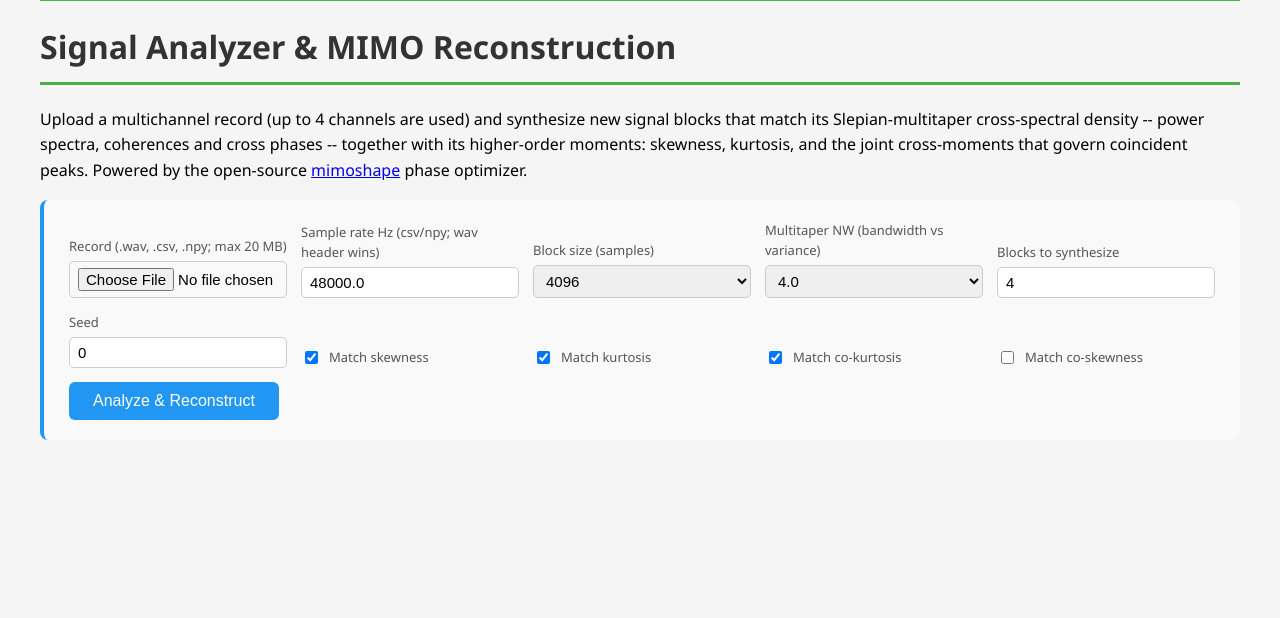
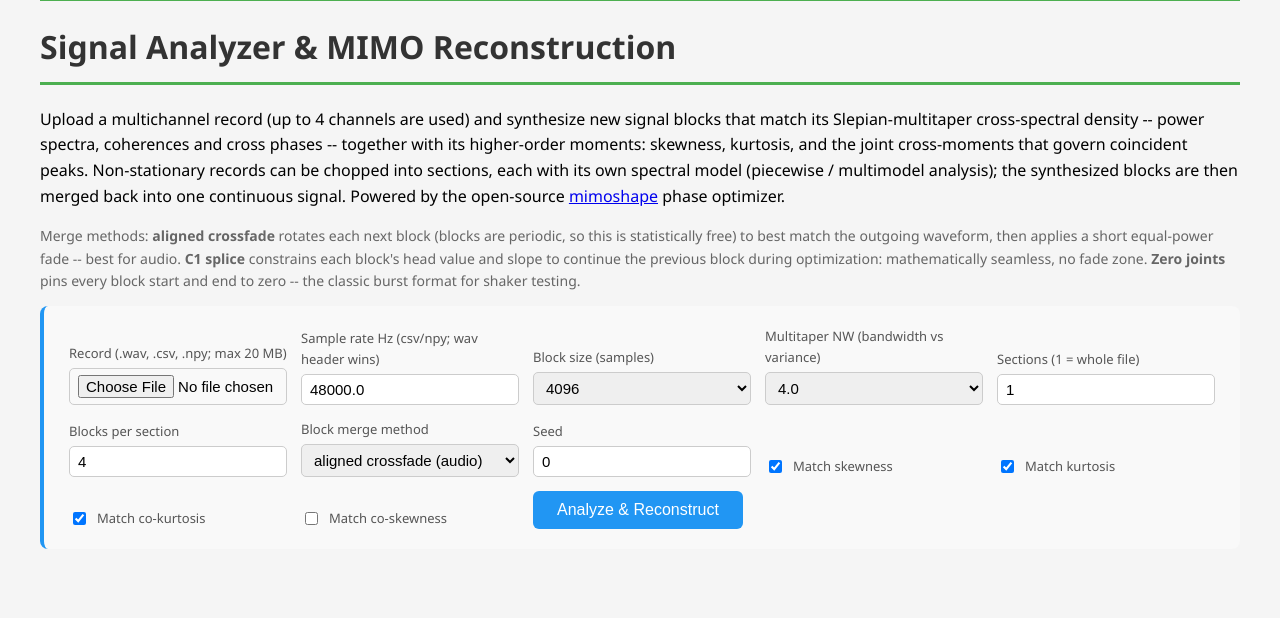
Before and after one commit to luchp/sensemagic, a FastAPI app: page /app_mimoshape_file/ in a window 1280 px wide. Shown: the part 182-800 px from the top of the page. Run offline with FastAPI, Linux system fonts and the light colour scheme; parts of the project's set-up code (start-up, migrations or seed data) failed here and were passed over; some libraries are stand-ins or nearby versions.

Commit message:
Analyzer page: multimodel sections + merge methods (aligned crossfade, C1 splice, zero joints)
Co-authored-by: Copilot <223556219+Copilot@users.noreply.github.com>

```diff
--- a/app/pages/mimoshape/analyzer.py
+++ b/app/pages/mimoshape/analyzer.py
@@ -11,14 +11,25 @@ from dataclasses import dataclass
 
 import numpy as np
 
-from mimoshape import MomentTarget, SynthesisProblem, MimoShaper, estimate, moments
+from mimoshape import (
+    EndpointTarget,
+    MomentTarget,
+    SynthesisProblem,
+    MimoShaper,
+    estimate,
+    moments,
+)
 
 MAX_UPLOAD_BYTES = 20 * 1024 * 1024
 MAX_CHANNELS = 4
 NFFT_CHOICES = (512, 1024, 2048, 4096, 8192)
 NW_CHOICES = (2.0, 3.0, 4.0, 6.0, 8.0)
 MAX_BLOCKS = 8
+MAX_SECTIONS = 8
+MAX_TOTAL_BLOCKS = 16
+MERGE_CHOICES = ("crossfade", "c1", "zero")
 MAX_TIME_PER_BLOCK = 5.0
+ENDPOINT_WEIGHT = 10.0  # scaled by 1/variance to make it dimensionless
 
 
 class UploadError(ValueError):
@@ -110,6 +121,8 @@ class AnalysisParams:
     match_cokurtosis: bool = True
     match_coskewness: bool = False
     num_blocks: int = 4
+    num_sections: int = 1  # 1 = whole file; >1 = piecewise (multimodel)
+    merge: str = "crossfade"  # how consecutive blocks are joined
     seed: int = 0
 
     def __post_init__(self):
@@ -119,6 +132,15 @@ class AnalysisParams:
             raise UploadError(f"NW must be one of {NW_CHOICES}")
         if not 1 <= self.num_blocks <= MAX_BLOCKS:
             raise UploadError(f"blocks must be 1..{MAX_BLOCKS}")
+        if not 1 <= self.num_sections <= MAX_SECTIONS:
+            raise UploadError(f"sections must be 1..{MAX_SECTIONS}")
+        if self.num_sections * self.num_blocks > MAX_TOTAL_BLOCKS:
+            raise UploadError(
+                f"sections x blocks must be <= {MAX_TOTAL_BLOCKS} "
+                f"(got {self.num_sections} x {self.num_blocks})"
+            )
+        if self.merge not in MERGE_CHOICES:
+            raise UploadError(f"merge must be one of {MERGE_CHOICES}")
         if not 0 <= self.seed <= 2**31:
             raise UploadError("seed must be a non-negative 32-bit integer")
 
@@ -145,64 +167,141 @@ class AnalysisResult:
     record: np.ndarray  # (Nj, N) as analysed
     fs: float
     G_record: np.ndarray  # multitaper CSD of the record
-    G_synth: np.ndarray  # same estimator over the synthesized ensemble
-    blocks: np.ndarray  # (Nj, num_blocks * nfft)
-    num_segments: int
+    G_synth: np.ndarray  # same estimator over the raw synthesized ensemble
+    blocks: np.ndarray  # (Nj, total_blocks * nfft), raw (unmerged)
+    merged: np.ndarray  # (Nj, ~total), blocks joined with the merge method
+    num_segments: int  # per section
     num_tapers: int
     targets: list  # (label, tuple, target, achieved)
+
+
+def _head_state(x: np.ndarray) -> tuple[np.ndarray, np.ndarray]:
+    """Head value and periodic head slope (unit sample time) per channel."""
+    return x[:, 0], 0.5 * (x[:, 1] - x[:, -1])
+
+
+def _best_shift(tail: np.ndarray, block: np.ndarray) -> int:
+    """Circular shift of ``block`` maximising correlation with ``tail``.
+
+    Blocks are periodic, so a rotation is a pure linear phase: it changes
+    nothing statistically but lets us splice where the waveforms agree
+    (WSOLA-style alignment). The same shift is applied to all channels,
+    preserving cross-spectra and cross-moments.
+    """
+    nt = block.shape[1]
+    p = np.zeros_like(block)
+    p[:, : tail.shape[1]] = tail
+    corr = np.fft.irfft(
+        np.conj(np.fft.rfft(p, axis=1)) * np.fft.rfft(block, axis=1), n=nt, axis=1
+    )
+    return int(np.argmax(np.sum(corr, axis=0)))
+
+
+def _merge_crossfade(blocks: list, fade: int) -> np.ndarray:
+    """Aligned equal-power crossfade: rotate each next block to best match
+    the outgoing tail, then fade with cos/sin weights (variance-preserving
+    for uncorrelated signals, exact for correlated ones)."""
+    theta = np.pi / 2 * (np.arange(fade) + 0.5) / fade
+    w_out, w_in = np.cos(theta), np.sin(theta)
+    out = blocks[0]
+    for block in blocks[1:]:
+        shift = _best_shift(out[:, -fade:], block)
+        rolled = np.roll(block, -shift, axis=1)
+        mix = out[:, -fade:] * w_out + rolled[:, :fade] * w_in
+        out = np.concatenate([out[:, :-fade], mix, rolled[:, fade:]], axis=1)
+    return out
 
 
 def analyze_and_reconstruct(
     record: np.ndarray, fs: float, p: AnalysisParams
 ) -> AnalysisResult:
     nj, n = record.shape
-    if n < 2 * p.nfft:
+    sec_len = n // p.num_sections
+    if sec_len < 2 * p.nfft:
         raise UploadError(
-            f"record too short: {n} samples < 2 x block size {p.nfft}"
-        )
-    G = estimate.multitaper_csd(record, nw=p.nw, nfft=p.nfft)
-    try:
-        H = estimate.csd_to_frf(G, variance=np.var(record, axis=1))
-    except np.linalg.LinAlgError:
-        raise UploadError(
-            "CSD estimate is not positive definite at some frequency "
-            "(too few averages for the channel count); use a smaller "
-            "block size or larger NW"
+            f"sections too short: {sec_len} samples < 2 x block size {p.nfft}; "
+            "use fewer sections or a smaller block size"
         )
     tuples = moment_tuples(nj, p)
-    targets = estimate.estimate_moment_targets(record, tuples)
+    rng = np.random.default_rng(p.seed)
+    # endpoint errors are in signal units; scale to make them dimensionless
+    var = np.var(record, axis=1)
+    ep_w = ENDPOINT_WEIGHT / np.maximum(var, 1e-30)
 
-    problem = SynthesisProblem(H, targets=targets)
-    shaper = MimoShaper(
-        problem,
-        max_time=MAX_TIME_PER_BLOCK,
-        stop_loss=1e-10,
-        rng=np.random.default_rng(p.seed),
-    )
-    blocks = [shaper.make_block() for _ in range(p.num_blocks)]
+    blocks = []
+    labelled = []
+    prev = None  # last synthesized block, for the C1 chain
+    for s in range(p.num_sections):
+        section = record[:, s * sec_len : (s + 1) * sec_len]
+        section = section - np.mean(section, axis=1, keepdims=True)
+        if np.any(np.std(section, axis=1) == 0):
+            raise UploadError(f"section {s + 1} has a constant channel")
+        G = estimate.multitaper_csd(section, nw=p.nw, nfft=p.nfft)
+        try:
+            H = estimate.csd_to_frf(G, variance=np.var(section, axis=1))
+        except np.linalg.LinAlgError:
+            raise UploadError(
+                f"CSD estimate of section {s + 1} is not positive definite "
+                "(too few averages for the channel count); use fewer "
+                "sections, a smaller block size or larger NW"
+            )
+        targets = estimate.estimate_moment_targets(section, tuples)
+
+        sec_blocks = []
+        for _ in range(p.num_blocks):
+            if p.merge == "zero":
+                endpoints = [
+                    EndpointTarget(k, 0.0, 0.0, ep_w[k], ep_w[k]) for k in range(nj)
+                ]
+            elif p.merge == "c1" and prev is not None:
+                # periodic continuation of the previous block ends at its own
+                # head state: match it for a C1 joint
+                head, slope = _head_state(prev)
+                endpoints = [
+                    EndpointTarget(k, head[k], slope[k], ep_w[k], ep_w[k])
+                    for k in range(nj)
+                ]
+            else:
+                endpoints = []
+            problem = SynthesisProblem(H, targets=targets, endpoints=endpoints)
+            shaper = MimoShaper(
+                problem, max_time=MAX_TIME_PER_BLOCK, stop_loss=1e-10, rng=rng
+            )
+            prev = shaper.make_block()
+            sec_blocks.append(prev)
+        blocks.extend(sec_blocks)
+
+        sec_tag = f" (sec {s + 1})" if p.num_sections > 1 else ""
+        labelled += [
+            (
+                _tuple_label(t.indices) + sec_tag,
+                t.indices,
+                t.value,
+                float(
+                    np.mean(
+                        [moments.normalized_moment(b, t.indices) for b in sec_blocks]
+                    )
+                ),
+            )
+            for t in targets
+        ]
+
     ensemble = np.hstack(blocks)
-
-    achieved = [
-        (
-            t.indices,
-            t.value,
-            float(np.mean([moments.normalized_moment(b, t.indices) for b in blocks])),
-        )
-        for t in targets
-    ]
+    if p.merge == "crossfade" and len(blocks) > 1:
+        merged = _merge_crossfade(blocks, fade=p.nfft // 16)
+    else:
+        merged = ensemble  # zero / c1 joints concatenate as-is
     G_synth = estimate.multitaper_csd(ensemble, nw=p.nw, nfft=p.nfft)
-    num_tapers = int(2 * p.nw - 1)
     return AnalysisResult(
         record=record,
         fs=fs,
-        G_record=G,
+        G_record=estimate.multitaper_csd(record, nw=p.nw, nfft=p.nfft),
         G_synth=G_synth,
         blocks=ensemble,
-        num_segments=n // p.nfft,
-        num_tapers=num_tapers,
-        targets=[
-            (_tuple_label(idx), idx, tgt, ach) for idx, tgt, ach in achieved
-        ],
+        merged=merged,
+        num_segments=sec_len // p.nfft,
+        num_tapers=int(2 * p.nw - 1),
+        targets=labelled,
     )
 
 
--- a/app/routers/templates/mimoshape/analyze.html
+++ b/app/routers/templates/mimoshape/analyze.html
@@ -87,8 +87,20 @@ Upload a multichannel record (up to 4 channels are used) and synthesize new
 signal blocks that match its Slepian-multitaper cross-spectral density --
 power spectra, coherences and cross phases -- together with its higher-order
 moments: skewness, kurtosis, and the joint cross-moments that govern
-coincident peaks. Powered by the open-source
+coincident peaks. Non-stationary records can be chopped into sections, each
+with its own spectral model (piecewise / multimodel analysis); the
+synthesized blocks are then merged back into one continuous signal.
+Powered by the open-source
 <a href="https://github.com/luchp/mimoshape">mimoshape</a> phase optimizer.
+</p>
+<p class="note">
+Merge methods: <b>aligned crossfade</b> rotates each next block (blocks are
+periodic, so this is statistically free) to best match the outgoing
+waveform, then applies a short equal-power fade -- best for audio.
+<b>C1 splice</b> constrains each block's head value and slope to continue
+the previous block during optimization: mathematically seamless, no fade
+zone. <b>Zero joints</b> pins every block start and end to zero -- the
+classic burst format for shaker testing.
 </p>
 
 {% if error %}
@@ -122,8 +134,20 @@ coincident peaks. Powered by the open-source
         </select>
     </div>
     <div>
-        <label for="num_blocks">Blocks to synthesize</label>
+        <label for="num_sections">Sections (1 = whole file)</label>
+        <input type="number" name="num_sections" id="num_sections" value="{{ params.num_sections }}" min="1" max="{{ max_sections }}" step="1">
+    </div>
+    <div>
+        <label for="num_blocks">Blocks per section</label>
         <input type="number" name="num_blocks" id="num_blocks" value="{{ params.num_blocks }}" min="1" max="{{ max_blocks }}" step="1">
+    </div>
+    <div>
+        <label for="merge">Block merge method</label>
+        <select name="merge" id="merge">
+            <option value="crossfade" {% if params.merge == "crossfade" %}selected{% endif %}>aligned crossfade (audio)</option>
+            <option value="c1" {% if params.merge == "c1" %}selected{% endif %}>C1 splice (seamless)</option>
+            <option value="zero" {% if params.merge == "zero" %}selected{% endif %}>zero joints (shaker bursts)</option>
+        </select>
     </div>
     <div>
         <label for="seed">Seed</label>
@@ -154,9 +178,11 @@ coincident peaks. Powered by the open-source
 {% if result %}
 <h2>Analysis</h2>
 <p class="note">
-{{ result.num_channels }} channel(s), {{ result.num_samples }} samples:
+{{ result.num_channels }} channel(s), {{ result.num_samples }} samples,
+{{ result.num_sections }} section(s):
 {{ result.num_segments }} segment(s) &times; {{ result.num_tapers }} tapers =
-{{ result.num_averages }} averages, &Delta;f = {{ "%.3f" | format(result.df) }} Hz.
+{{ result.num_averages }} averages per section, &Delta;f = {{ "%.3f" | format(result.df) }} Hz.
+Merge: {{ result.merge }}, output {{ result.merged_samples }} samples.
 </p>
 
 <table class="stats-table">
@@ -171,7 +197,7 @@ coincident peaks. Powered by the open-source
     <a href="{{ url }}" download="{{ name }}">Download {{ name }}</a>
     {% endfor %}
 </div>
-<p class="note">Downloads contain all synthesized blocks concatenated
+<p class="note">Downloads contain the merged synthesized signal
 (channels &times; samples for .npy, one column per channel for .csv).</p>
 
 <div id="plot-psd" class="plot"></div>
@@ -215,7 +241,7 @@ if (d.pairs.length > 0) {
 Plotly.newPlot("plot-trace",
     d.trace.map((y, k) => ({x: d.trace_t, y: y, mode: "lines", line: lw,
                             name: "ch" + k})),
-    {title: "first synthesized block", xaxis: {title: "sample"},
+    {title: "merged synthesized signal", xaxis: {title: "sample"},
      height: 300, margin: {t: 40, b: 40}});
 </script>
 {% endif %}
```
Also changed, not shown: app/routers/app_mimoshape_file.py (+23 -10 lines).
